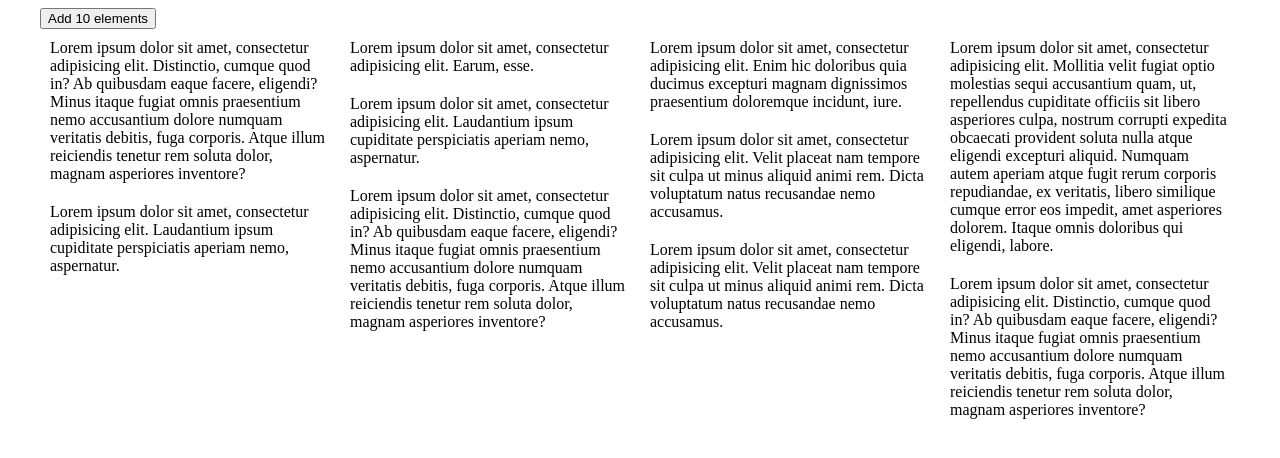
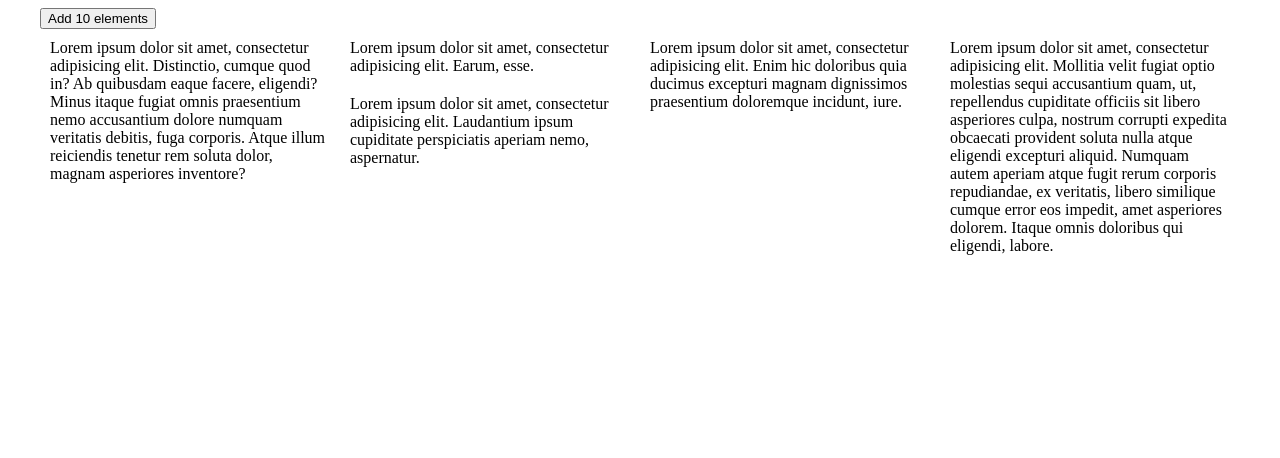
Before and after one commit to kudago/cascade, a website: page demo/index.html in a window 1280 px wide. Drawn offline with Linux system fonts and the light colour scheme.

Commit message:
Change demo a bit

```diff
--- a/demo/demo.js
+++ b/demo/demo.js
@@ -3,7 +3,7 @@ var cascade = new Cascade(cascadeElement);
 
 var addButton = document.querySelector('.add-10');
 addButton.onclick = function() {
-	for (var i=0; i<10; i++) {
+	for (var i=0; i<5; i++) {
 		var child = cascadeElement.children[i];
 		var clone = child.cloneNode(true);
 		cascadeElement.appendChild(clone);
--- a/demo/index.html
+++ b/demo/index.html
@@ -38,21 +38,6 @@
 			<div class="cascade-item">
 				Lorem ipsum dolor sit amet, consectetur adipisicing elit. Laudantium ipsum cupiditate perspiciatis aperiam nemo, aspernatur.
 			</div>
-			<div class="cascade-item">
-				Lorem ipsum dolor sit amet, consectetur adipisicing elit. Velit placeat nam tempore sit culpa ut minus aliquid animi rem. Dicta voluptatum natus recusandae nemo accusamus.
-			</div>
-			<div class="cascade-item">
-				Lorem ipsum dolor sit amet, consectetur adipisicing elit. Distinctio, cumque quod in? Ab quibusdam eaque facere, eligendi? Minus itaque fugiat omnis praesentium nemo accusantium dolore numquam veritatis debitis, fuga corporis. Atque illum reiciendis tenetur rem soluta dolor, magnam asperiores inventore?
-			</div>
-			<div class="cascade-item">
-				Lorem ipsum dolor sit amet, consectetur adipisicing elit. Laudantium ipsum cupiditate perspiciatis aperiam nemo, aspernatur.
-			</div>
-			<div class="cascade-item">
-				Lorem ipsum dolor sit amet, consectetur adipisicing elit. Velit placeat nam tempore sit culpa ut minus aliquid animi rem. Dicta voluptatum natus recusandae nemo accusamus.
-			</div>
-			<div class="cascade-item">
-				Lorem ipsum dolor sit amet, consectetur adipisicing elit. Distinctio, cumque quod in? Ab quibusdam eaque facere, eligendi? Minus itaque fugiat omnis praesentium nemo accusantium dolore numquam veritatis debitis, fuga corporis. Atque illum reiciendis tenetur rem soluta dolor, magnam asperiores inventore?
-			</div>
 		</div>
 
 	</div>
```
